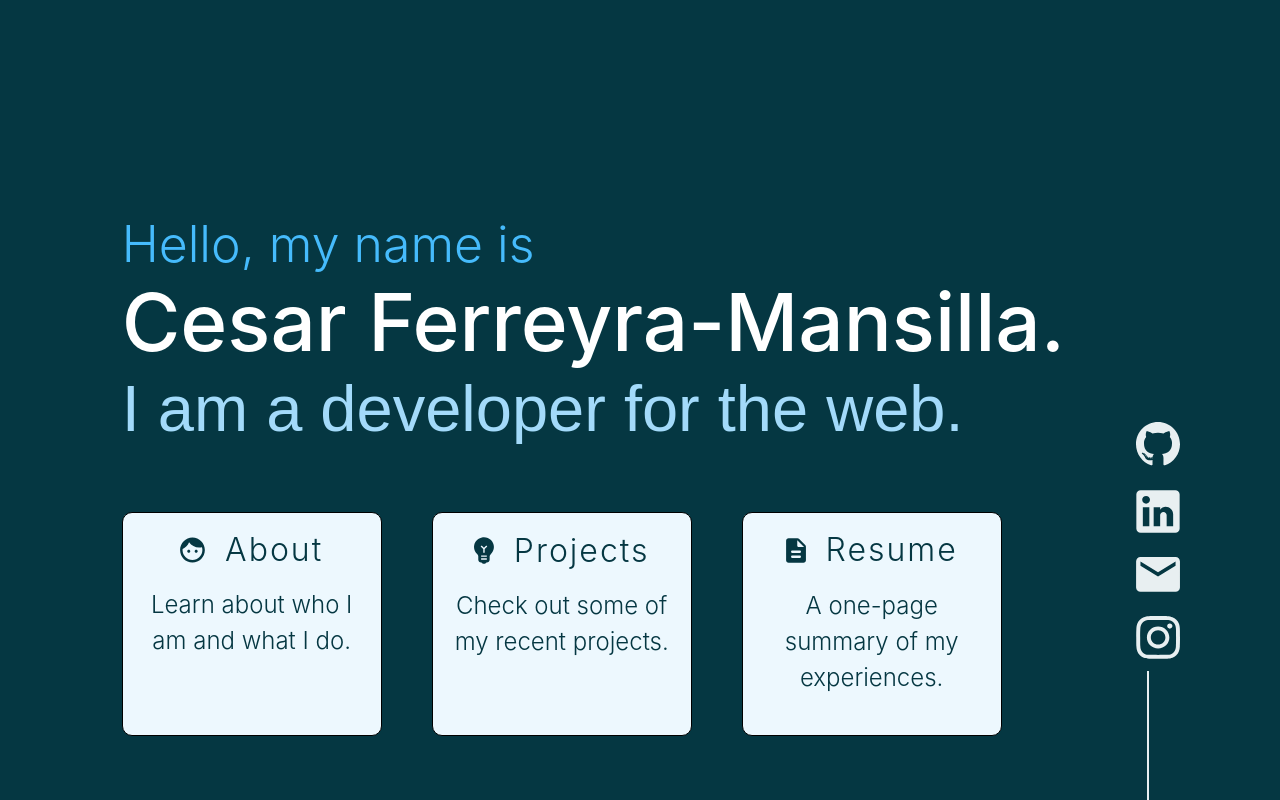
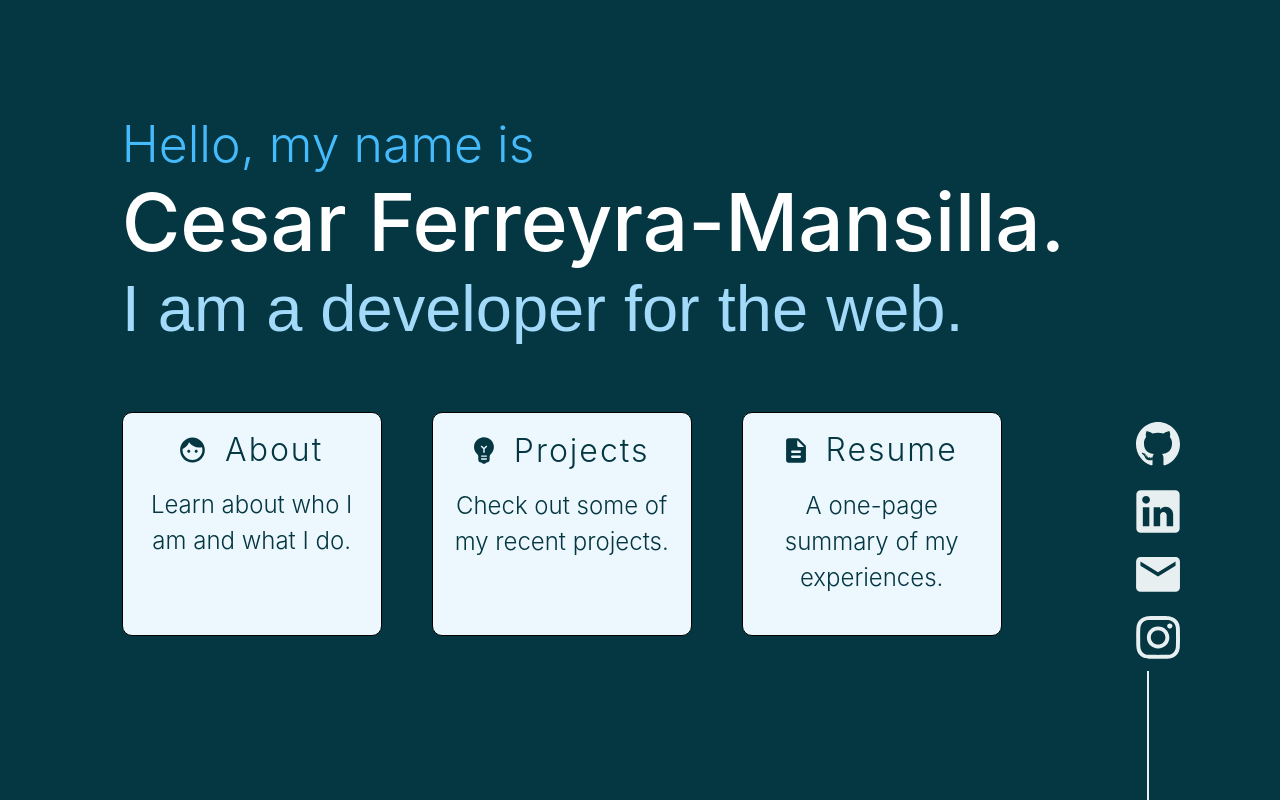
Before and after one commit to crfmc/crfmc.me, a React (Create React App) app in the folder client/: page / in a window 1280 px wide. Shown: the top 800 px of the page. Built offline with nearby package versions, Linux system fonts and the light colour scheme.

Commit message:
- Adjust text size for smaller screen-sizes - Remove background for screen3

```diff
--- a/client/src/v2/styles_v2/greeting.module.css
+++ b/client/src/v2/styles_v2/greeting.module.css
@@ -208,7 +208,7 @@
 
 
   .subtext_link {
-    font-size: 35px;
+    font-size: 30px;
     font-weight: 600;
     color: #053742;
     width: 450px;
@@ -403,3 +403,10 @@
     font-size: 100%;
   }
 }
+
+
+@media (max-height: 900px) {
+  .greeting_container {
+    margin-top: 50px;
+  }
+}
--- a/client/src/v2/styles_v2/screen3.module.css
+++ b/client/src/v2/styles_v2/screen3.module.css
@@ -1,4 +1,4 @@
 .full_container {
-  background-color: white;
+  background-color: transparent;
   height: 100%;
 }
```
